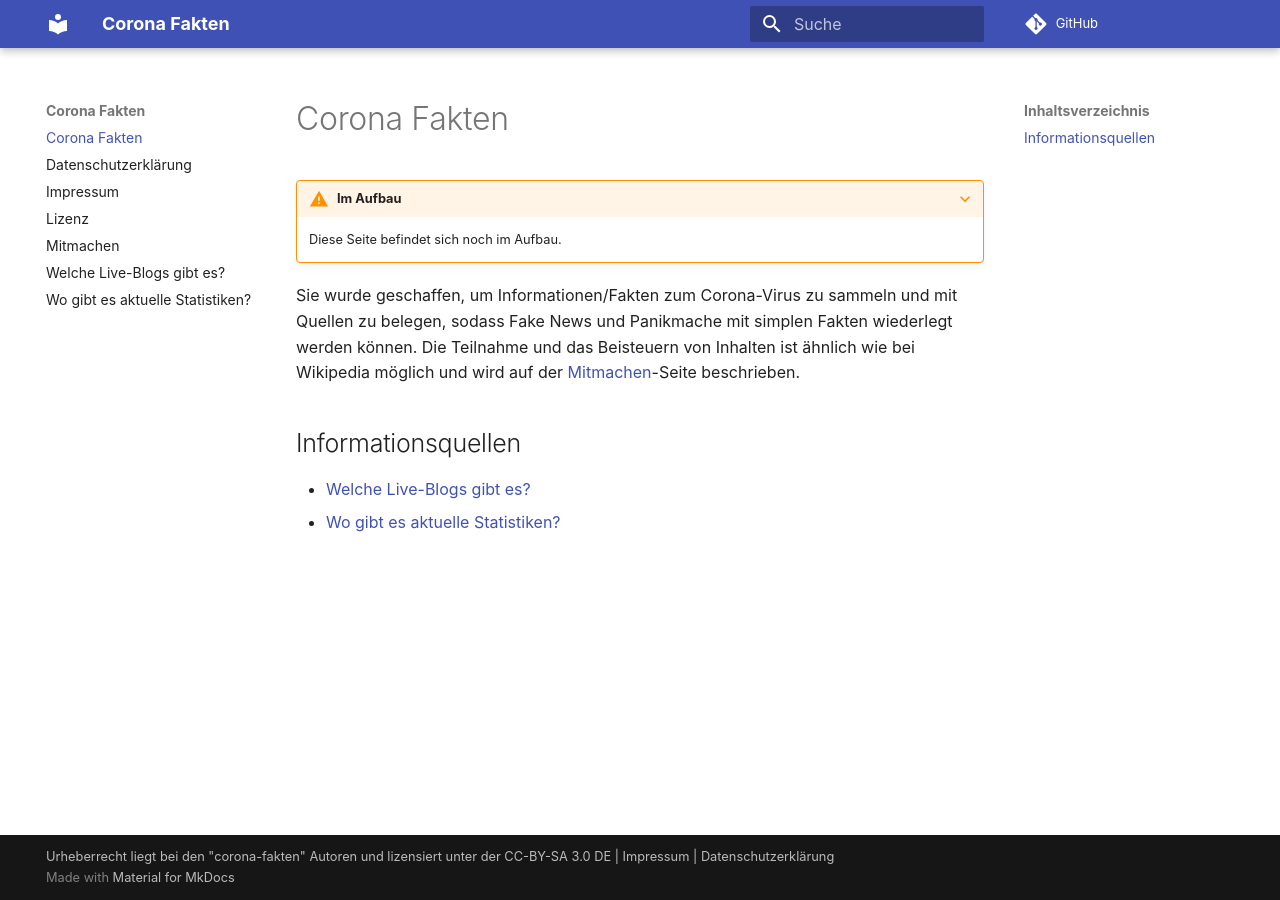
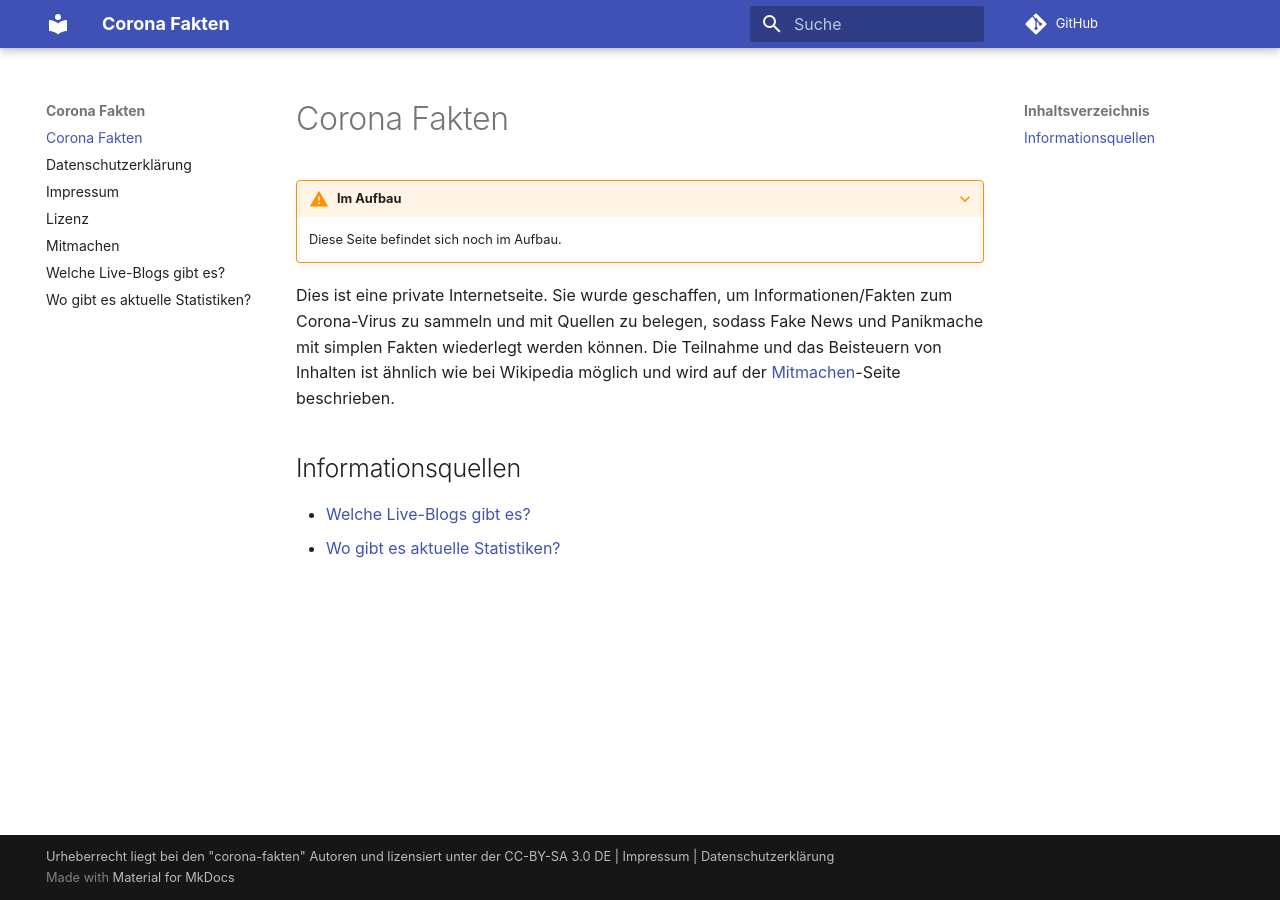
Before and after one commit to corona-fakten/corona-fakten.github.io, an MkDocs documentation site: the page built from docs/index.md, in a window 1280 px wide. Built offline with MkDocs 1.6.1 and Material for MkDocs 9.7.7, drawn with Linux system fonts in a browser that asks for light colours; comment, search, counter and statistics services are not loaded.

Commit message:
Update index.md

```diff
--- a/docs/index.md
+++ b/docs/index.md
@@ -6,7 +6,7 @@ title: Corona Fakten
 
     Diese Seite befindet sich noch im Aufbau.
 
-Sie wurde geschaffen, um Informationen/Fakten zum Corona-Virus zu sammeln und mit Quellen zu belegen, sodass Fake News und
+Dies ist eine private Internetseite. Sie wurde geschaffen, um Informationen/Fakten zum Corona-Virus zu sammeln und mit Quellen zu belegen, sodass Fake News und
 Panikmache mit simplen Fakten wiederlegt werden können. Die Teilnahme und das Beisteuern von Inhalten ist ähnlich wie bei
 Wikipedia möglich und wird auf der [Mitmachen](/mitmachen.md)-Seite beschrieben.
 
```
